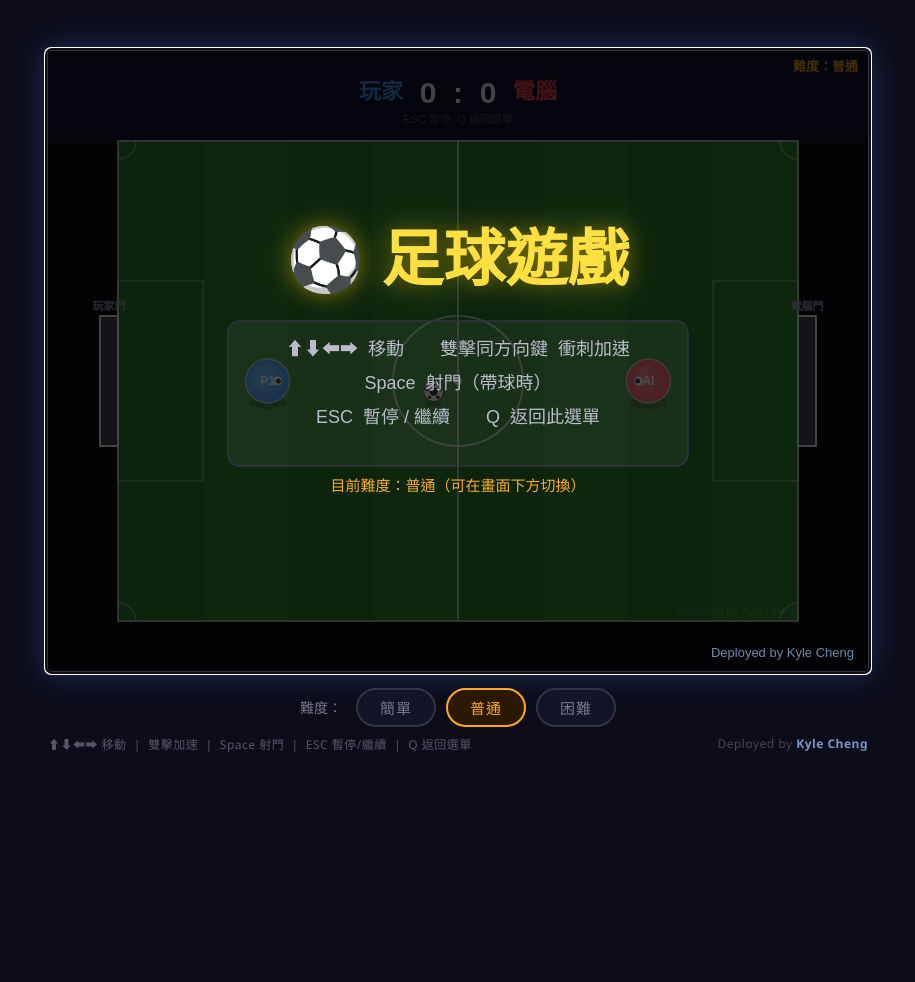
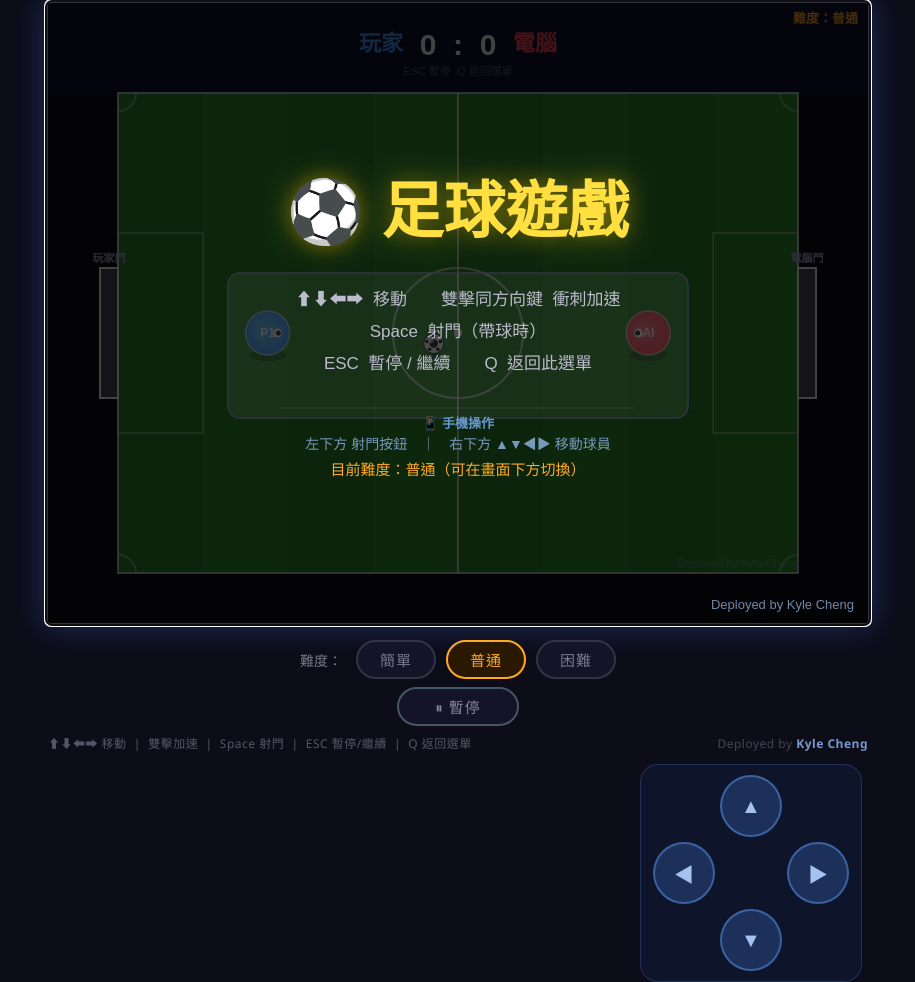
Before and after one commit to kyle0608/soccer-game, a Flask app: page / in a window 1280 px wide. Shown: the whole page, without its empty margins (182-1097 px from the left). Before the commit the page ends 752 px from the top, so only its background shows below. Run offline with Flask 3, Linux system fonts and the light colour scheme.

Commit message:
feat: replace joystick with D-pad, add pause button, mobile start screen hint

```diff
--- a/templates/index.html
+++ b/templates/index.html
@@ -31,6 +31,7 @@
             #gameCanvas { width: 100vw; height: auto; border-radius: 0; border-left: none; border-right: none; }
             #difficultyPanel { width: 100%; padding: 0 8px; }
             #bottom-bar { width: 100%; padding: 0 8px; flex-wrap: wrap; gap: 4px; }
+            #dpad-section { width: 100%; padding-right: 10px; }
         }
 
         /* ===== 難度選擇面板 ===== */
@@ -86,6 +87,75 @@
             color: #7799cc;
             font-weight: bold;
         }
+
+        /* ===== 暫停按鈕（難度列下方）===== */
+        #pauseRow {
+            display: flex;
+            justify-content: center;
+            margin-top: 8px;
+        }
+        #pauseBtn {
+            padding: 7px 36px;
+            border: 2px solid #445566;
+            border-radius: 20px;
+            background: #141428;
+            color: #889;
+            font-size: 15px;
+            font-family: inherit;
+            cursor: pointer;
+            touch-action: manipulation;
+            -webkit-tap-highlight-color: transparent;
+            outline: none;
+            transition: all 0.18s;
+            letter-spacing: 1px;
+        }
+        #pauseBtn:hover { background: #1e1e3a; color: #ffe040; border-color: #665500; }
+        #pauseBtn:active { background: #2a2010; color: #ffe040; border-color: #886600; }
+
+        /* ===== 手機 D-pad 方向鍵（右下角，畫面外）===== */
+        #dpad-section {
+            display: flex;
+            justify-content: flex-end;
+            width: 820px;
+            margin-top: 12px;
+            padding-right: 6px;
+        }
+        #dpad {
+            display: flex;
+            flex-direction: column;
+            align-items: center;
+            gap: 5px;
+            padding: 10px 12px;
+            background: rgba(18, 28, 55, 0.55);
+            border-radius: 18px;
+            border: 1px solid rgba(70, 105, 175, 0.35);
+        }
+        .dpad-row {
+            display: flex;
+            gap: 5px;
+            align-items: center;
+            justify-content: center;
+        }
+        .dpad-btn {
+            width: 62px;
+            height: 62px;
+            border-radius: 50%;
+            background: rgba(35, 60, 110, 0.72);
+            border: 2px solid rgba(75, 125, 200, 0.65);
+            color: rgba(180, 210, 255, 0.90);
+            font-size: 20px;
+            cursor: pointer;
+            touch-action: none;
+            -webkit-tap-highlight-color: transparent;
+            outline: none;
+            user-select: none;
+            transition: background 0.08s, border-color 0.08s;
+        }
+        .dpad-btn.pressed {
+            background: rgba(75, 135, 255, 0.88);
+            border-color: rgba(155, 200, 255, 0.95);
+        }
+        .dpad-gap { width: 62px; height: 62px; }
     </style>
 </head>
 <body>
@@ -98,9 +168,32 @@
         <button class="diff-btn medium active" onclick="setDifficulty('medium')">普通</button>
         <button class="diff-btn hard"   onclick="setDifficulty('hard')">困難</button>
     </div>
+
+    <!-- 暫停按鈕（手機使用者可點選暫停）-->
+    <div id="pauseRow">
+        <button id="pauseBtn" onclick="togglePause()">⏸ 暫停</button>
+    </div>
+
     <div id="bottom-bar">
         <div id="controls">⬆⬇⬅➡ 移動 &nbsp;|&nbsp; 雙擊加速 &nbsp;|&nbsp; Space 射門 &nbsp;|&nbsp; ESC 暫停/繼續 &nbsp;|&nbsp; Q 返回選單</div>
         <div id="credit">Deployed by <span>Kyle Cheng</span></div>
+    </div>
+
+    <!-- 手機方向鍵 D-pad（右下角，畫面外，右手操作移動）-->
+    <div id="dpad-section">
+        <div id="dpad">
+            <div class="dpad-row">
+                <button class="dpad-btn" id="dpad-up">▲</button>
+            </div>
+            <div class="dpad-row">
+                <button class="dpad-btn" id="dpad-left">◀</button>
+                <div class="dpad-gap"></div>
+                <button class="dpad-btn" id="dpad-right">▶</button>
+            </div>
+            <div class="dpad-row">
+                <button class="dpad-btn" id="dpad-down">▼</button>
+            </div>
+        </div>
     </div>
 
     <script>
@@ -186,6 +279,11 @@
         document.querySelector(`.diff-btn.${level}`).classList.add('active');
     }
 
+    function togglePause() {
+        if (phase === 'playing') phase = 'paused';
+        else if (phase === 'paused') phase = 'playing';
+    }
+
     // =====================================================
     //   遊戲狀態
     // =====================================================
@@ -207,12 +305,8 @@
     // 電腦搶球計時器：電腦持續接觸玩家累積幀數，達到 TACKLE_FRAMES 才成功搶球
     let tackleTimer = 0;
 
-    // 觸控搖桿狀態（提前宣告，updatePlayer 需要讀取）
-    const joyState = {
-        active: false, touchId: null,
-        baseX: 0, baseY: 0, thumbX: 0, thumbY: 0,
-        dx: 0, dy: 0, magnitude: 0, MAX_R: 62,
-    };
+    // D-pad 方向鍵狀態（HTML 按鈕控制，updatePlayer 讀取）
+    const dpadState = { up: false, down: false, left: false, right: false };
 
     // =====================================================
     //   鍵盤
@@ -345,27 +439,19 @@
     function updatePlayer() {
         let dx = 0, dy = 0;
 
-        // ── 鍵盤輸入 ─────────────────────────────────
-        if (keysDown['ArrowLeft'])  dx -= 1;
-        if (keysDown['ArrowRight']) dx += 1;
-        if (keysDown['ArrowUp'])    dy -= 1;
-        if (keysDown['ArrowDown'])  dy += 1;
+        // ── 鍵盤 / D-pad 輸入 ────────────────────────
+        if (keysDown['ArrowLeft']  || dpadState.left)  dx -= 1;
+        if (keysDown['ArrowRight'] || dpadState.right) dx += 1;
+        if (keysDown['ArrowUp']    || dpadState.up)    dy -= 1;
+        if (keysDown['ArrowDown']  || dpadState.down)  dy += 1;
 
-        // ── 觸控搖桿輸入（與鍵盤疊加）───────────────
-        if (joyState.active) {
-            dx += joyState.dx;
-            dy += joyState.dy;
-        }
-
-        // 正規化：避免鍵盤+觸控疊加時速度超過 1
+        // 正規化：避免對角線速度超過 1
         const inputMag = Math.sqrt(dx * dx + dy * dy);
         if (inputMag > 1) { dx /= inputMag; dy /= inputMag; }
 
         // ── 衝刺計算 ─────────────────────────────────
         if (player.sprintFrames > 0) player.sprintFrames--;
-        // 搖桿推超過 85% 也觸發衝刺效果（不消耗 sprintFrames）
-        const isTouchSprint = joyState.active && joyState.magnitude > 0.85;
-        const spd = (player.sprintFrames > 0 || isTouchSprint) ? P_SPRINT : P_SPEED;
+        const spd = player.sprintFrames > 0 ? P_SPRINT : P_SPEED;
 
         player.vx = dx * spd;
         player.vy = dy * spd;
@@ -939,24 +1025,35 @@
         ctx.fillStyle = 'rgba(255,255,255,0.05)'; ctx.fill();
         ctx.strokeStyle = '#334'; ctx.lineWidth = 1.5; ctx.stroke();
 
-        ctx.font = '18px Arial'; ctx.fillStyle = '#bbc';
+        // 鍵盤說明
+        ctx.font = '17px Arial'; ctx.fillStyle = '#bbc';
         const lines = [
             '⬆⬇⬅➡  移動　　雙擊同方向鍵  衝刺加速',
             'Space  射門（帶球時）',
             'ESC  暫停 / 繼續　　Q  返回此選單',
         ];
-        lines.forEach((t, i) => ctx.fillText(t, CW / 2, CH / 2 - 6 + i * 34));
+        lines.forEach((t, i) => ctx.fillText(t, CW / 2, CH / 2 - 8 + i * 32));
+
+        // 分隔線
+        ctx.strokeStyle = 'rgba(255,255,255,0.10)'; ctx.lineWidth = 1;
+        ctx.beginPath(); ctx.moveTo(CW/2 - 175, CH/2 + 95); ctx.lineTo(CW/2 + 175, CH/2 + 95); ctx.stroke();
+
+        // 手機操作說明
+        ctx.font = 'bold 13px Arial'; ctx.fillStyle = '#6699cc';
+        ctx.fillText('📱 手機操作', CW / 2, CH / 2 + 115);
+        ctx.font = '14px Arial'; ctx.fillStyle = '#7799bb';
+        ctx.fillText('左下方 射門按鈕　｜　右下方 ▲▼◀▶ 移動球員', CW / 2, CH / 2 + 136);
 
         // 難度提示
         const ds = DIFF_SETTINGS[currentDiff];
         ctx.font = '15px Arial'; ctx.fillStyle = ds.color;
-        ctx.fillText('目前難度：' + ds.label + '（可在畫面下方切換）', CW / 2, CH / 2 + 130);
+        ctx.fillText('目前難度：' + ds.label + '（可在畫面下方切換）', CW / 2, CH / 2 + 162);
 
         // 開始提示（閃爍效果）
         const blink = Math.floor(performance.now() / 500) % 2 === 0;
         if (blink) {
-            ctx.font = 'bold 26px Arial'; ctx.fillStyle = '#44ff88';
-            ctx.fillText('按任意鍵開始遊戲', CW / 2, CH / 2 + 168);
+            ctx.font = 'bold 24px Arial'; ctx.fillStyle = '#44ff88';
+            ctx.fillText('按任意鍵 / 點畫面 開始遊戲', CW / 2, CH / 2 + 196);
         }
 
         // 署名（開始畫面右下角）
@@ -1048,65 +1145,18 @@
         e.preventDefault();
 
         // 開始選單：任何觸碰都開始遊戲
-        if (phase === 'start') {
-            phase = 'playing';
-            return;
-        }
+        if (phase === 'start') { phase = 'playing'; return; }
         // 暫停中：任何觸碰繼續遊戲
-        if (phase === 'paused') {
-            phase = 'playing';
-            return;
-        }
+        if (phase === 'paused') { phase = 'playing'; return; }
 
         Array.from(e.changedTouches).forEach(t => {
             const pos = getTouchPos(t);
-
-            // 優先判斷：是否點到左下角射門按鈕
             const bdx = pos.x - shootBtnTouch.x;
             const bdy = pos.y - shootBtnTouch.y;
             if (bdx*bdx + bdy*bdy < shootBtnTouch.radius * shootBtnTouch.radius) {
                 shootBtnTouch.pressed = true;
                 shootBtnTouch.touchId = t.identifier;
                 if (player.hasBall && phase === 'playing') doPlayerShoot();
-                return;
-            }
-
-            // 其餘觸碰 → 啟動浮動搖桿
-            if (!joyState.active) {
-                joyState.active    = true;
-                joyState.touchId   = t.identifier;
-                joyState.baseX     = pos.x;
-                joyState.baseY     = pos.y;
-                joyState.thumbX    = pos.x;
-                joyState.thumbY    = pos.y;
-                joyState.dx        = 0;
-                joyState.dy        = 0;
-                joyState.magnitude = 0;
-            }
-        });
-    }, { passive: false });
-
-    canvas.addEventListener('touchmove', e => {
-        e.preventDefault();
-        Array.from(e.changedTouches).forEach(t => {
-            if (t.identifier !== joyState.touchId) return;
-            const pos = getTouchPos(t);
-            let dx  = pos.x - joyState.baseX;
-            let dy  = pos.y - joyState.baseY;
-            const d = Math.sqrt(dx*dx + dy*dy);
-
-            // 限制拇指在最大半徑內
-            if (d > joyState.MAX_R) { dx = dx/d * joyState.MAX_R; dy = dy/d * joyState.MAX_R; }
-
-            joyState.thumbX    = joyState.baseX + dx;
-            joyState.thumbY    = joyState.baseY + dy;
-            joyState.magnitude = Math.min(d / joyState.MAX_R, 1);
-
-            if (d > 8) {
-                joyState.dx = dx / joyState.MAX_R;
-                joyState.dy = dy / joyState.MAX_R;
-            } else {
-                joyState.dx = 0; joyState.dy = 0;
             }
         });
     }, { passive: false });
@@ -1114,72 +1164,20 @@
     canvas.addEventListener('touchend', e => {
         e.preventDefault();
         Array.from(e.changedTouches).forEach(t => {
-            if (t.identifier === joyState.touchId) {
-                joyState.active = false; joyState.touchId = null;
-                joyState.dx = 0; joyState.dy = 0; joyState.magnitude = 0;
-            }
             if (t.identifier === shootBtnTouch.touchId) {
                 shootBtnTouch.pressed = false; shootBtnTouch.touchId = null;
             }
         });
     }, { passive: false });
 
-    // 觸控取消（電話來電等中斷）
     canvas.addEventListener('touchcancel', () => {
-        joyState.active = false; joyState.touchId = null;
-        joyState.dx = 0; joyState.dy = 0; joyState.magnitude = 0;
         shootBtnTouch.pressed = false; shootBtnTouch.touchId = null;
     }, { passive: false });
 
     // =====================================================
-    //   繪圖：手機觸控介面（搖桿 + 射門按鈕）
+    //   繪圖：手機射門按鈕（左下角，左手操作）
     // =====================================================
     function drawMobileControls() {
-        // ── 虛擬搖桿 ──────────────────────────────────
-        if (joyState.active) {
-            const bx = joyState.baseX, by = joyState.baseY;
-            const tx = joyState.thumbX, ty = joyState.thumbY;
-
-            // 外圈（活動範圍）
-            ctx.beginPath();
-            ctx.arc(bx, by, joyState.MAX_R, 0, Math.PI * 2);
-            ctx.strokeStyle = 'rgba(255,255,255,0.28)';
-            ctx.lineWidth   = 2;
-            ctx.stroke();
-            ctx.fillStyle = 'rgba(255,255,255,0.05)';
-            ctx.fill();
-
-            // 拇指圓圈（藍色）
-            ctx.beginPath();
-            ctx.arc(tx, ty, 26, 0, Math.PI * 2);
-            ctx.fillStyle = joyState.magnitude > 0.85
-                ? 'rgba(255,210,50,0.80)'  // 衝刺中 → 金黃色
-                : 'rgba(90,155,255,0.75)'; // 一般 → 藍色
-            ctx.fill();
-            ctx.strokeStyle = 'rgba(200,220,255,0.8)';
-            ctx.lineWidth = 2;
-            ctx.stroke();
-
-        } else {
-            // 未觸碰：右下角顯示半透明提示圈（提示右手滑動區域）
-            const hx = CW - 90, hy = CH - 92;
-            ctx.beginPath();
-            ctx.arc(hx, hy, joyState.MAX_R, 0, Math.PI * 2);
-            ctx.strokeStyle = 'rgba(255,255,255,0.10)';
-            ctx.lineWidth = 1.5;
-            ctx.stroke();
-            // 中心小圓
-            ctx.beginPath();
-            ctx.arc(hx, hy, 24, 0, Math.PI * 2);
-            ctx.fillStyle = 'rgba(255,255,255,0.07)';
-            ctx.fill();
-            // 提示文字
-            ctx.font = '11px Arial'; ctx.textAlign = 'center';
-            ctx.fillStyle = 'rgba(255,255,255,0.18)';
-            ctx.fillText('移動', hx, hy + 4);
-        }
-
-        // ── 射門按鈕（左下角固定，始終可見）────────────
         const sb = shootBtnTouch;
         ctx.beginPath();
         ctx.arc(sb.x, sb.y, sb.radius, 0, Math.PI * 2);
@@ -1195,6 +1193,35 @@
         ctx.fillText('射門', sb.x, sb.y + 5);
     }
 
+    // =====================================================
+    //   D-pad 方向鍵按鈕事件綁定
+    // =====================================================
+    (function setupDpad() {
+        const dirs = [
+            ['dpad-up', 'up'], ['dpad-down', 'down'],
+            ['dpad-left', 'left'], ['dpad-right', 'right'],
+        ];
+        dirs.forEach(([id, dir]) => {
+            const btn = document.getElementById(id);
+            if (!btn) return;
+            const press = () => {
+                dpadState[dir] = true;
+                btn.classList.add('pressed');
+                if (phase === 'start') phase = 'playing';
+            };
+            const release = () => {
+                dpadState[dir] = false;
+                btn.classList.remove('pressed');
+            };
+            btn.addEventListener('touchstart',  e => { e.preventDefault(); press();   }, { passive: false });
+            btn.addEventListener('touchend',    e => { e.preventDefault(); release(); }, { passive: false });
+            btn.addEventListener('touchcancel', () => release(), { passive: false });
+            btn.addEventListener('mousedown',  press);
+            btn.addEventListener('mouseup',    release);
+            btn.addEventListener('mouseleave', release);
+        });
+    })();
+
     initPositions();
     gameLoop();
     </script>
```
Also changed, not shown: README.md.
